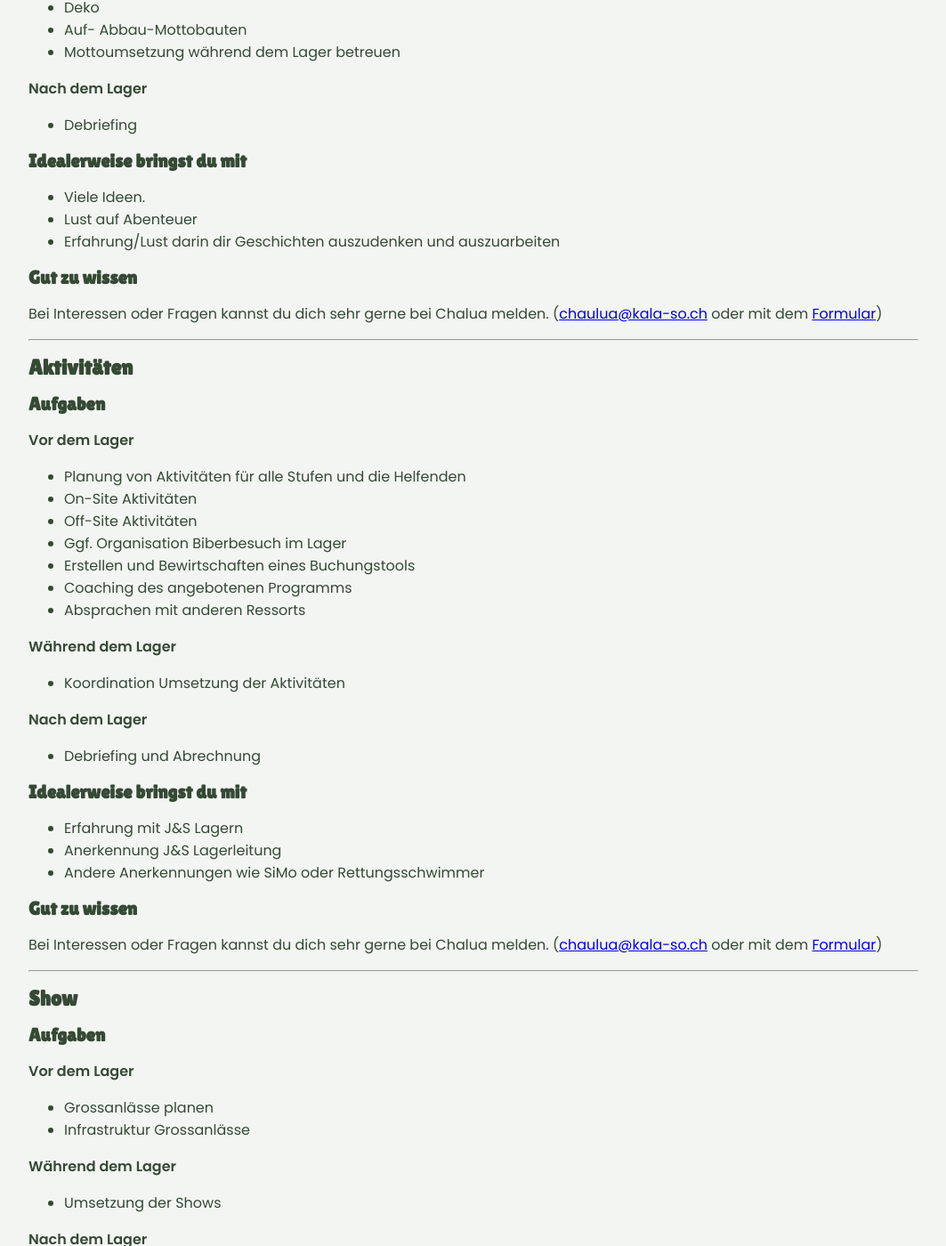
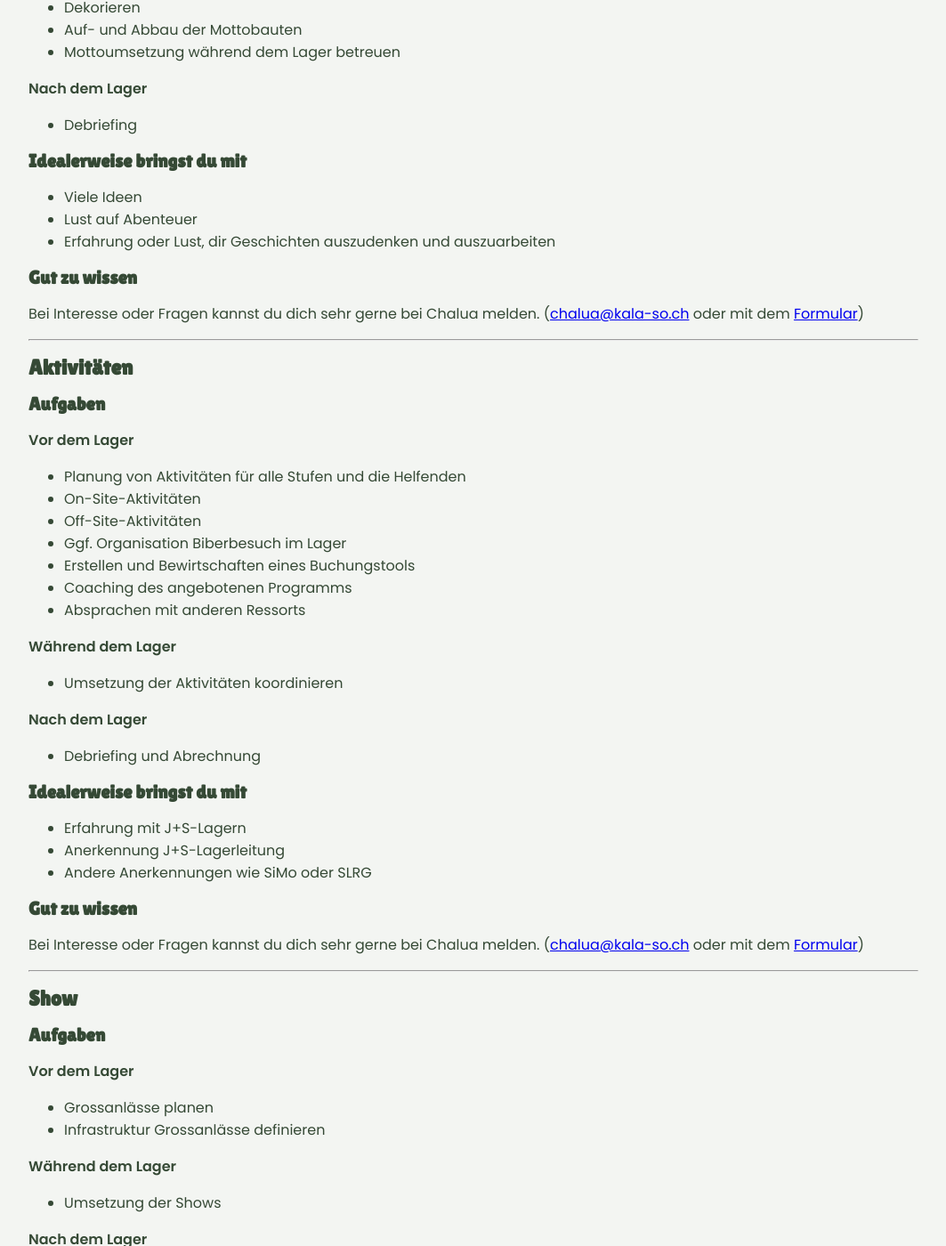
Before and after one commit to kala-so/ausschreibungen, a Jekyll site: the page built from _includes/30_pro.md, in a window 1280 px wide and 1400 px high, scrolled down 533 px. Shown: the whole window at 89% size, without its empty margins (108-1171 px from the left). Built offline with Jekyll 4.4.1, drawn with Linux system fonts in a browser that asks for light colours; our own code applies the rules of GitHub Pages for plain Markdown files; some of the changed text lies outside the part shown.

Commit message:
Update 30_pro.md

```diff
--- a/_includes/30_pro.md
+++ b/_includes/30_pro.md
@@ -6,13 +6,13 @@
 
 * Motto erarbeiten
 * Aufbereitung des Mottos für diverse Lagerbereiche
-* Mottoeinkleidung ausarbeiten
+* Motto-Einkleidung ausarbeiten
 * Lagerplatzdeko und Mottobauten planen
 
 **Während dem Lager**
 
-* Deko
-* Auf- Abbau-Mottobauten
+* Dekorieren
+* Auf- und Abbau der Mottobauten
 * Mottoumsetzung während dem Lager betreuen
 
 **Nach dem Lager**
@@ -21,13 +21,13 @@
 
 ### Idealerweise bringst du mit
 
-* Viele Ideen.
+* Viele Ideen
 * Lust auf Abenteuer
-* Erfahrung/Lust darin dir Geschichten auszudenken und auszuarbeiten
+* Erfahrung oder Lust, dir Geschichten auszudenken und auszuarbeiten
 
 ### Gut zu wissen
 
-Bei Interessen oder Fragen kannst du dich sehr gerne bei Chalua melden. (<span class="obfuscated-email" data-user="chaulua"></span>)
+Bei Interesse oder Fragen kannst du dich sehr gerne bei Chalua melden. (<span class="obfuscated-email" data-user="chalua"></span>)
 
 ---
 
@@ -38,8 +38,8 @@ Bei Interessen oder Fragen kannst du dich sehr gerne bei Chalua melden. (<span c
 **Vor dem Lager**
 
 * Planung von Aktivitäten für alle Stufen und die Helfenden
-* On-Site Aktivitäten
-* Off-Site Aktivitäten
+* On-Site-Aktivitäten
+* Off-Site-Aktivitäten
 * Ggf. Organisation Biberbesuch im Lager
 * Erstellen und Bewirtschaften eines Buchungstools
 * Coaching des angebotenen Programms
@@ -47,7 +47,7 @@ Bei Interessen oder Fragen kannst du dich sehr gerne bei Chalua melden. (<span c
 
 **Während dem Lager**
 
-* Koordination Umsetzung der Aktivitäten
+* Umsetzung der Aktivitäten koordinieren
 
 **Nach dem Lager**
 
@@ -55,13 +55,13 @@ Bei Interessen oder Fragen kannst du dich sehr gerne bei Chalua melden. (<span c
 
 ### Idealerweise bringst du mit
 
-* Erfahrung mit J&S Lagern
-* Anerkennung J&S Lagerleitung
-* Andere Anerkennungen wie SiMo oder Rettungsschwimmer
+* Erfahrung mit J+S-Lagern
+* Anerkennung J+S-Lagerleitung
+* Andere Anerkennungen wie SiMo oder SLRG
 
 ### Gut zu wissen
 
-Bei Interessen oder Fragen kannst du dich sehr gerne bei Chalua melden. (<span class="obfuscated-email" data-user="chaulua"></span>)
+Bei Interesse oder Fragen kannst du dich sehr gerne bei Chalua melden. (<span class="obfuscated-email" data-user="chalua"></span>)
 
 ---
 
@@ -72,7 +72,7 @@ Bei Interessen oder Fragen kannst du dich sehr gerne bei Chalua melden. (<span c
 **Vor dem Lager**
 
 * Grossanlässe planen
-* Infrastruktur Grossanlässe
+* Infrastruktur Grossanlässe definieren
 
 **Während dem Lager**
 
@@ -89,7 +89,7 @@ Bei Interessen oder Fragen kannst du dich sehr gerne bei Chalua melden. (<span c
 
 ### Gut zu wissen
 
-Bei Interessen oder Fragen kannst du dich sehr gerne bei Chalua melden. (<span class="obfuscated-email" data-user="chaulua"></span>)
+Bei Interessen oder Fragen kannst du dich sehr gerne bei Chalua melden. (<span class="obfuscated-email" data-user="chalua"></span>)
 
 ---
 ## Lagersong
@@ -113,7 +113,7 @@ Bei Interessen oder Fragen kannst du dich sehr gerne bei Chalua melden. (<span c
 
 ### Gut zu wissen
 
-Bei Interessen oder Fragen kannst du dich sehr gerne bei Chalua melden. (<span class="obfuscated-email" data-user="chaulua"></span>)
+Bei Interessen oder Fragen kannst du dich sehr gerne bei Chalua melden. (<span class="obfuscated-email" data-user="chalua"></span>)
 
 ---
 
@@ -141,4 +141,4 @@ Bei Interessen oder Fragen kannst du dich sehr gerne bei Chalua melden. (<span c
 
 ### Gut zu wissen
 
-Bei Interessen oder Fragen kannst du dich sehr gerne bei Chalua melden. (<span class="obfuscated-email" data-user="chaulua"></span>)
+Bei Interessen oder Fragen kannst du dich sehr gerne bei Chalua melden. (<span class="obfuscated-email" data-user="chalua"></span>)
```
Also changed, not shown: other parts of _includes/30_pro.md (+3 -3 lines).
